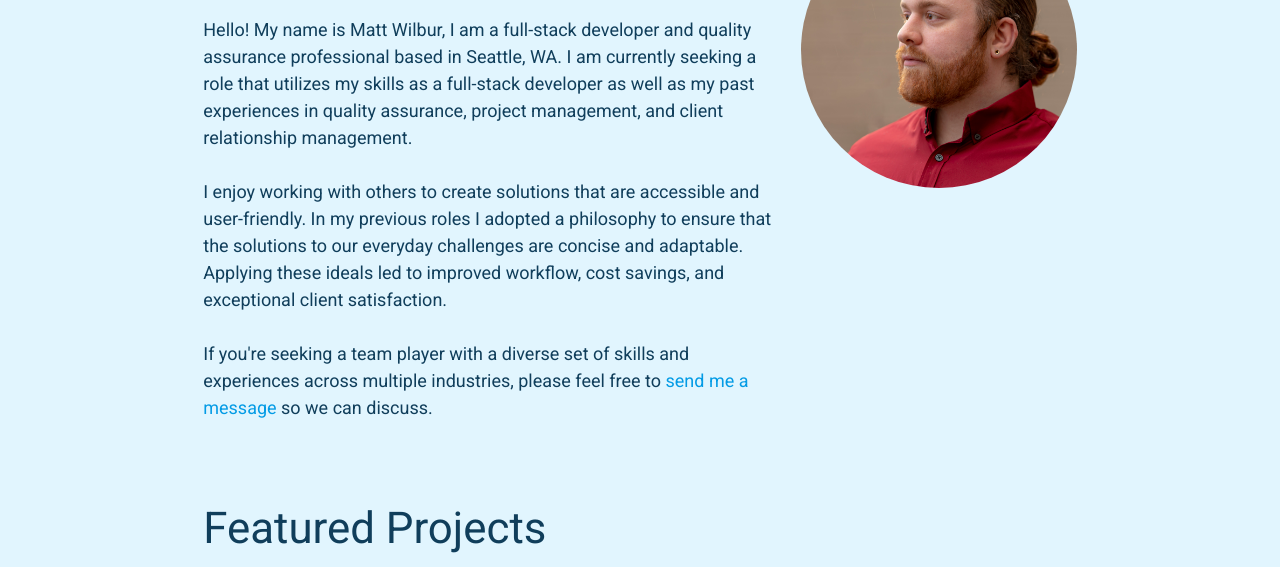
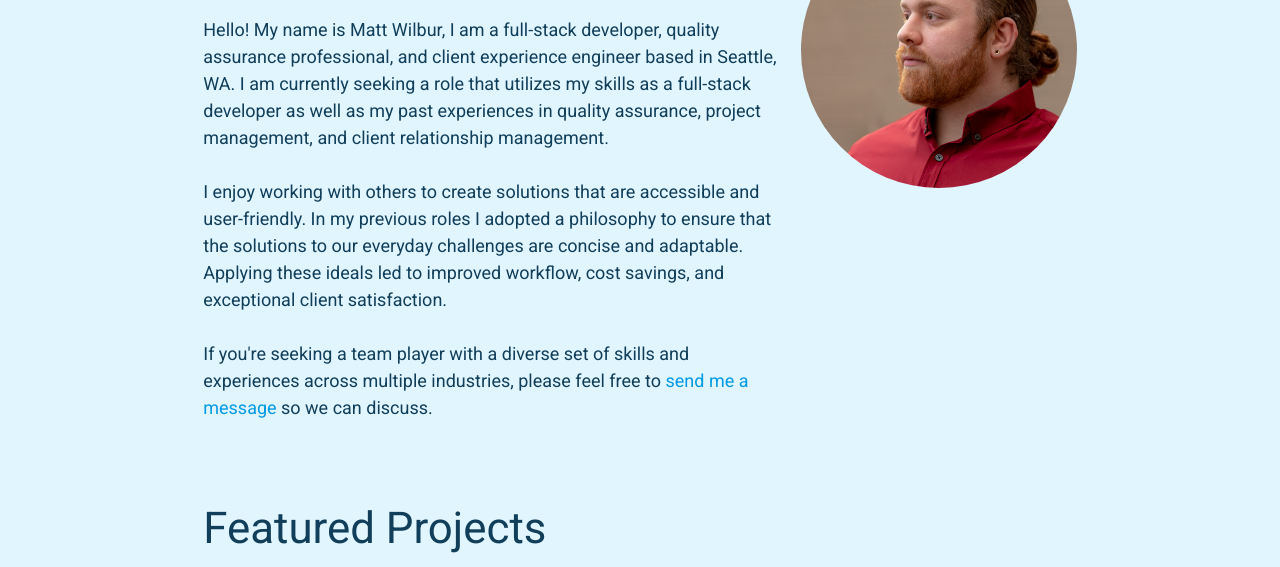
Before and after one commit to wilbur125/portfolio, a plain HTML site: page index.html in a window 1280 px wide. Shown: the part 212-779 px from the top of the page. Drawn offline with nearby package versions, Linux system fonts and the light colour scheme.

Commit message:
updated about me

```diff
--- a/index.html
+++ b/index.html
@@ -48,7 +48,7 @@
             <img class="responsive-img circle" src="./assets/images/profile-main.jpg" alt="Profile photo of the developer">
           </div>
           <h1 class="header home-title-header">Matt Wilbur</h1>
-          <p class="header light lead custom-large-font">Hello! My name is Matt Wilbur, I am a full-stack developer and quality assurance professional based in Seattle, WA. I am currently seeking a role that utilizes my skills as a full-stack developer as well as my past experiences in quality assurance, project management, and client relationship management.<br><br>
+          <p class="header light lead custom-large-font">Hello! My name is Matt Wilbur, I am a full-stack developer, quality assurance professional, and client experience engineer based in Seattle, WA. I am currently seeking a role that utilizes my skills as a full-stack developer as well as my past experiences in quality assurance, project management, and client relationship management.<br><br>
           I enjoy working with others to create solutions that are accessible and user-friendly. In my previous roles I adopted a philosophy to ensure that the solutions to our everyday challenges are concise and adaptable. Applying these ideals led to improved workflow, cost savings, and exceptional client satisfaction.<br><br>
           If you're seeking a team player with a diverse set of skills and experiences across multiple industries, please feel free to <a href="contact.html"> send me a message</a> so we can discuss.
           </p>
```
